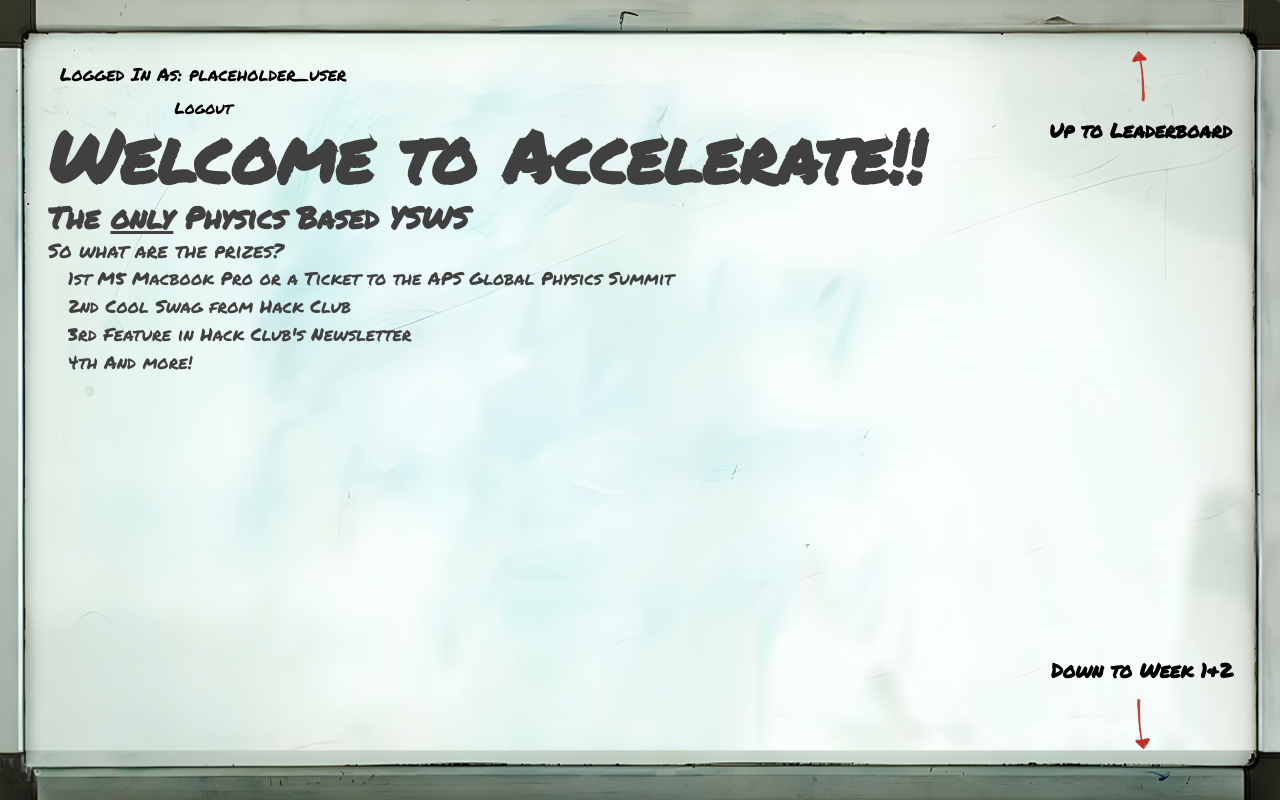
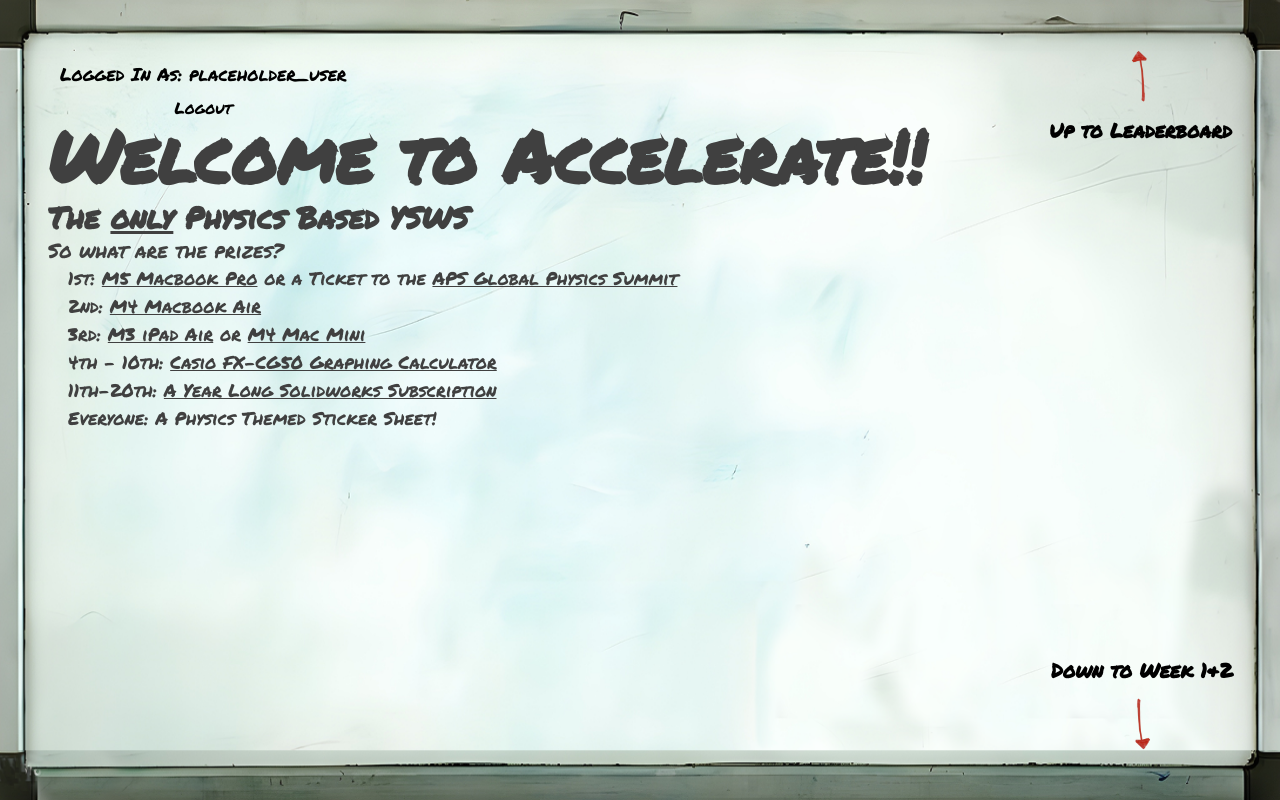
Before and after one commit to hackclub/accelerate, a SvelteKit app: page /whiteboard in a window 1280 px wide. Built offline with nearby package versions, Linux system fonts and the light colour scheme.

Commit message:
adding some description to week 12

```diff
--- a/src/routes/whiteboard/+page.svelte
+++ b/src/routes/whiteboard/+page.svelte
@@ -17,9 +17,11 @@
 <h3 class="absolute top-59 left-12 text-xl md:text-xl font-medium z-50 text-neutral-700 ">
     So what are the prizes?
     <ul class="relative px-5 list-inside text-lg">
-        <li>1st M5 Macbook Pro or a Ticket to the APS Global Physics Summit </li>
-        <li>2nd Cool Swag from Hack Club</li>
-        <li>3rd Feature in Hack Club's Newsletter</li>
-        <li>4th And more!</li>
+        <li>1st: <a href="https://www.apple.com/macbook-pro/" class=" underline hover:text-neutral-400">M5 Macbook Pro</a> or a Ticket to the <a href="https://summit.aps.org/" class=" underline hover:text-neutral-400">APS Global Physics Summit</a> </li>
+        <li>2nd: <a href="https://www.apple.com/macbook-air/" class=" underline hover:text-neutral-400">M4 Macbook Air</a></li>
+        <li>3rd: <a href="https://www.apple.com/ipad-air/" class=" underline hover:text-neutral-400">M3 iPad Air</a> or <a href="https://www.apple.com/mac-mini/" class=" underline hover:text-neutral-400">M4 Mac Mini</a></li>
+        <li>4th - 10th: <a href="https://www.casio.com/us/scientific-calculators/product.FX-CG50/" class=" underline hover:text-neutral-400">Casio FX-CG50 Graphing Calculator</a></li>
+        <li>11th-20th: <a href="https://www.solidworks.com/product/students" class=" underline hover:text-neutral-400">A Year Long Solidworks Subscription</a></li>
+        <li>Everyone: A Physics Themed Sticker Sheet!</li>
     </ul>
 </h3>
--- a/src/routes/whiteboard/week/1&2/+page.svelte
+++ b/src/routes/whiteboard/week/1&2/+page.svelte
@@ -49,7 +49,7 @@
     </a>
     <iframe
         src="https://o0gkkkok8k08wwgksk8okgwg.a.selfhosted.hackclub.com/"
-        class="absolute w-3/4 h-[75vh] overflow-hidden scale-120 z-50 -right-100 drop-shadow-6xl"
+        class="absolute w-3/4 h-[75vh] overflow-hidden scale-120 z-40 -right-100 drop-shadow-6xl"
         scrolling="no"
         title="Simulation"
     ></iframe>
@@ -74,8 +74,21 @@
             {/if}
         </button>
     </div>
-    <h1 class="absolute top-50 left-15 text-4xl md:text-5xl font-bold z-50 text-neutral-700 drop-shadow-lg">
+    <h1 class="absolute top-30 left-15 text-4xl md:text-5xl font-bold z-50 text-neutral-700 drop-shadow-lg">
         Week 1 & 2: The Double Pendulum
     </h1>
+    <p class = "absolute bottom-15 left-100">
+        <b class="text-xl">Your Task:</b> <br>
+        This week you're challenged to build your own Double Pendulum simulation! <br>
+        You can write it in anything, as long as you don't use a premade physics engine,<br> and it's shipped as either a web-page,
+         or an executable file (think .exe or ELF).<br>
+         <b class="text-xl">Ideas:</b> <br>
+        What if: <br>
+        <span class="relative left-10">The rods were strings?</span><br>
+        <span class="relative left-10">There was air resistance?</span><br>
+        <span class="relative left-10">The model was 3D?</span><br>
+        <span class="relative left-10">Everything had Mass?</span><br>
+        <span class="relative left-10">It was interactive?</span>
+    </p>
 </div>
 </div>
```
